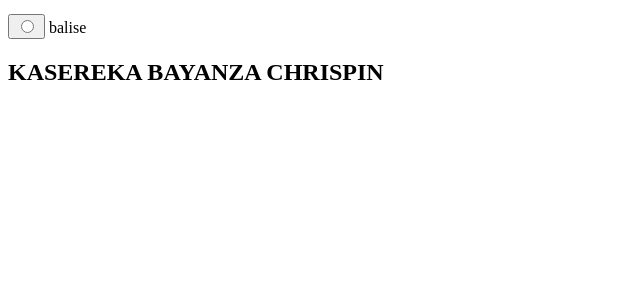
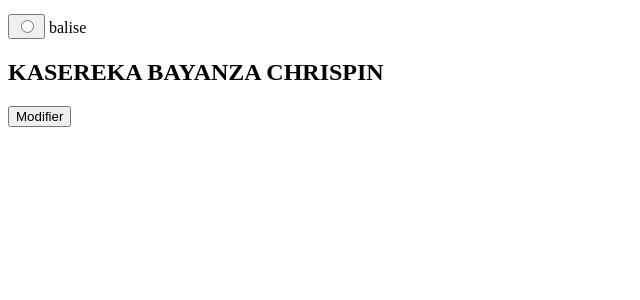
Before and after one commit to l3rit2026/TP_GROUPE_RIT_L3, a PHP site: page / in a window 1280 px wide. Shown: the part 359-659 px from the top of the page, without its empty margins (0-640 px from the left). Run offline with PHP 8.4, Linux system fonts and the light colour scheme.

Commit message:
NDJEKA OHANGA MARIE

```diff
--- a/index.php
+++ b/index.php
@@ -65,7 +65,8 @@
         </section>
     </div>
 
-
+    <!-- bouton modifier -->
+    <button>Modifier</button>
 
 </body>
 </html>
```
